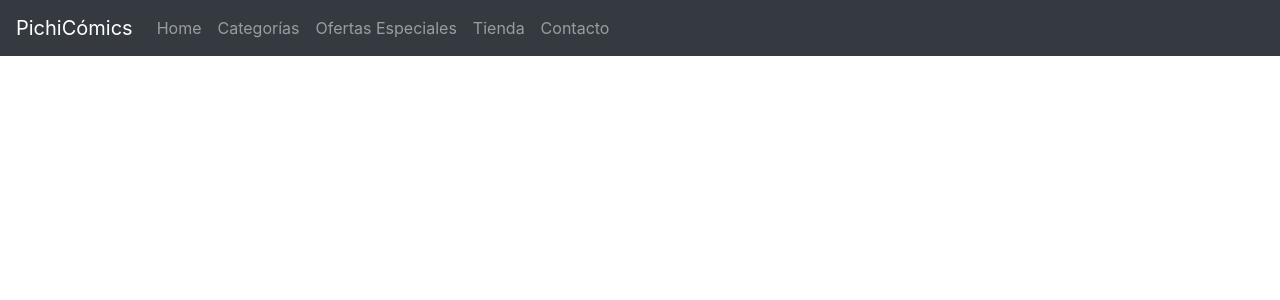
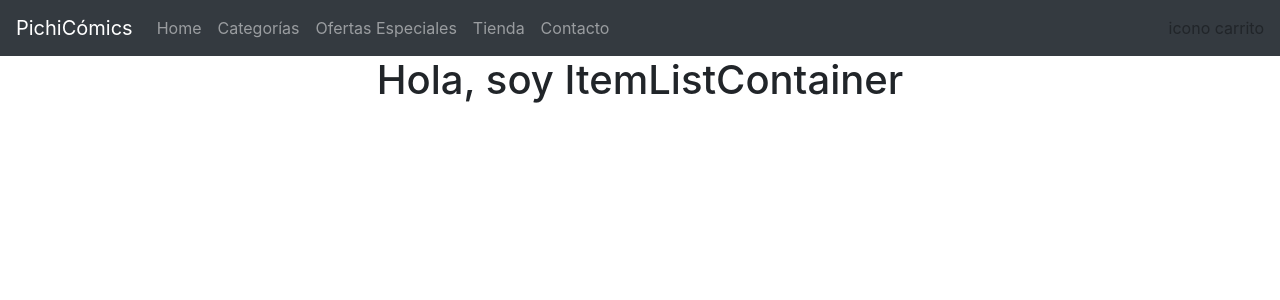
Before and after one commit to SolPichirili/react-project, a React (Create React App) app: page / in a window 1280 px wide. Shown: the top 300 px of the page. Built offline with nearby package versions, Linux system fonts and the light colour scheme.

Commit message:
desafio adelantado

```diff
--- a/src/App.js
+++ b/src/App.js
@@ -1,11 +1,13 @@
 import './App.css';
 import 'bootstrap/dist/css/bootstrap.min.css';
 import NavBar from './components/NavBar.jsx';
+import ItemListContainer from './components/ItemListContainer';
 
 function App() {
   return (
     <div className="App">
       <NavBar />
+      <ItemListContainer saludo = 'Hola, soy ItemListContainer' />
     </div>
   );
 }
--- /dev/null
+++ b/src/components/CartWidget.jsx
@@ -0,0 +1,11 @@
+import React from 'react';
+
+const CartWidget = () => {
+    return (
+        <div>
+            icono carrito
+        </div>
+    )
+}
+
+export default CartWidget;
--- /dev/null
+++ b/src/components/ItemListContainer.jsx
@@ -0,0 +1,11 @@
+import React from 'react';
+
+const ItemListContainer = ({saludo}) => {
+    return (
+        <div>
+            <h1>{saludo}</h1>
+        </div>
+    )
+}
+
+export default ItemListContainer;
--- a/src/components/NavBar.jsx
+++ b/src/components/NavBar.jsx
@@ -1,5 +1,6 @@
 import Navbar from 'react-bootstrap/Navbar';
 import Nav from 'react-bootstrap/Nav';
+import CartWidget from './CartWidget';
 
 
 const NavBar = () => {
@@ -15,6 +16,7 @@ const NavBar = () => {
                     <Nav.Link href="#tienda">Tienda</Nav.Link>
                     <Nav.Link href="#contacto">Contacto</Nav.Link>
                 </Nav>
+                <CartWidget />
             </Navbar.Collapse>
         </Navbar>
     )
```
